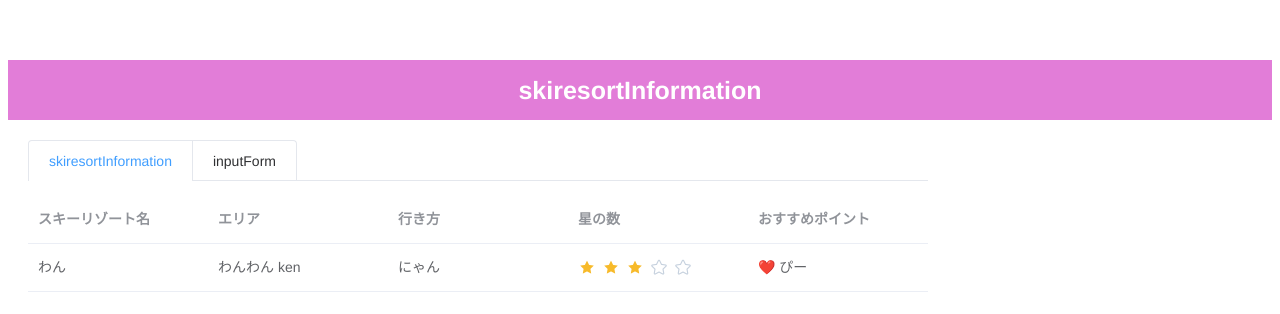
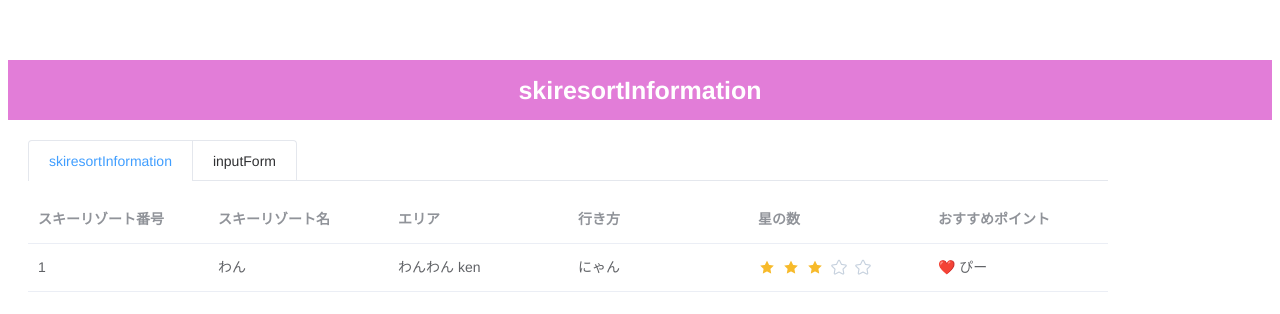
Before and after one commit to yoko-newDeveloper/skiresort-information, a Vue app: page / in a window 1280 px wide. Shown: the top 314 px of the page. Built offline with nearby package versions, Linux system fonts and the light colour scheme.

Commit message:
更新できるようにした

```diff
--- a/src/views/SkiresortInformation.vue
+++ b/src/views/SkiresortInformation.vue
@@ -1,13 +1,18 @@
 <template>
   <el-container>
-    <el-tabs type="card" @tab-click="handleClick">
-      <el-tab-pane label="skiresortInformation">
+    <el-tabs type="card" v-model="activeTab" @tab-click="handleClick">
+      <el-tab-pane label="skiresortInformation" name="skiresortInformation">
         <el-table
         :data="skiresorts"
         stripe
         style="width: 100%"
         @row-click="selectRow"
         >
+          <el-table-column
+            prop="skiresortNo"
+            label="スキーリゾート番号"
+            width="180">
+          </el-table-column>
           <el-table-column
             prop="skiresortName"
             label="スキーリゾート名"
@@ -42,8 +47,11 @@
         </el-table>
 
       </el-tab-pane>
-      <el-tab-pane label="inputForm">
+      <el-tab-pane label="inputForm" name="inputForm">
         <el-form :label-position="labelPosition" label-width="100px" :model="formLabelAlign">
+          <el-form-item label="SkiresortNo">
+            {{ formLabelAlign.skiresortNo }}
+          </el-form-item>
           <el-form-item label="SkiresortName">
             <el-input v-model="formLabelAlign.skiresortName"></el-input>
           </el-form-item>
@@ -81,9 +89,10 @@ export default {
   data () {
     return {
       skiresorts: [],
-      activeTab: 'first',
+      activeTab: 'skiresortInformation', // どのタブを選択しているかを保持
       currentComponentName: 'SkiresortInformation',
       formLabelAlign: {
+        skiresortNo: '',
         skiresortName: '',
         area: '',
         access: '',
@@ -107,10 +116,8 @@ export default {
   },
   methods: {
     showSkiresorts: function () {
-      for (let i = 0; i < 1; i++) {
-        const skiresort = { skiresortName: 'わん', area: 'わんわん', access: 'にゃん', numberOfStars: 3, recommendedPoint: 'ぴー' }
-        this.skiresorts.push(skiresort)
-      }
+      const skiresort = { skiresortNo: 1, skiresortName: 'わん', area: 'わんわん', access: 'にゃん', numberOfStars: 3, recommendedPoint: 'ぴー' }
+      this.skiresorts.push(skiresort)
     },
     handleClick (tab) {
       if (tab.label === 'skiresortInformation') {
@@ -120,19 +127,48 @@ export default {
       }
     },
     onSubmit () {
-      const skiresort = {
+      const existingIndex = this.skiresorts.findIndex(
+        skiresort => skiresort.skiresortNo === this.formLabelAlign.skiresortNo
+      )
+
+      const newSkiresort = {
+        skiresortNo: existingIndex === -1 ? this.skiresorts.length + 1 : this.formLabelAlign.skiresortNo,
         skiresortName: this.formLabelAlign.skiresortName,
         area: this.formLabelAlign.area,
         access: this.formLabelAlign.access,
         numberOfStars: this.formLabelAlign.numberOfStars,
         recommendedPoint: this.formLabelAlign.recommendedPoint
       }
-      this.skiresorts.push(skiresort)
-      this.formLabelAlign = {}
 
+      if (existingIndex !== -1) {
+        // 該当の skiresortNo のデータが存在する場合は上書き
+        this.$set(this.skiresorts, existingIndex, newSkiresort)
+      } else {
+        // 存在しない場合は配列に追加
+        this.skiresorts.push(newSkiresort)
+      }
+
+      this.formLabelAlign = {
+        skiresortNo: '',
+        skiresortName: '',
+        area: '',
+        access: '',
+        numberOfStars: 0,
+        recommendedPoint: ''
+      } // 入力欄をクリア
+
+      this.activeTab = 'skiresortInformation'
       console.log('submit!')
     },
-    selectRow () {
+    selectRow (row) {
+      this.formLabelAlign.skiresortNo = row.skiresortNo
+      this.formLabelAlign.skiresortName = row.skiresortName
+      this.formLabelAlign.area = row.area
+      this.formLabelAlign.access = row.access
+      this.formLabelAlign.numberOfStars = row.numberOfStars
+      this.formLabelAlign.recommendedPoint = row.recommendedPoint
+
+      this.activeTab = 'inputForm'
       console.log('test')
     }
   }
```
